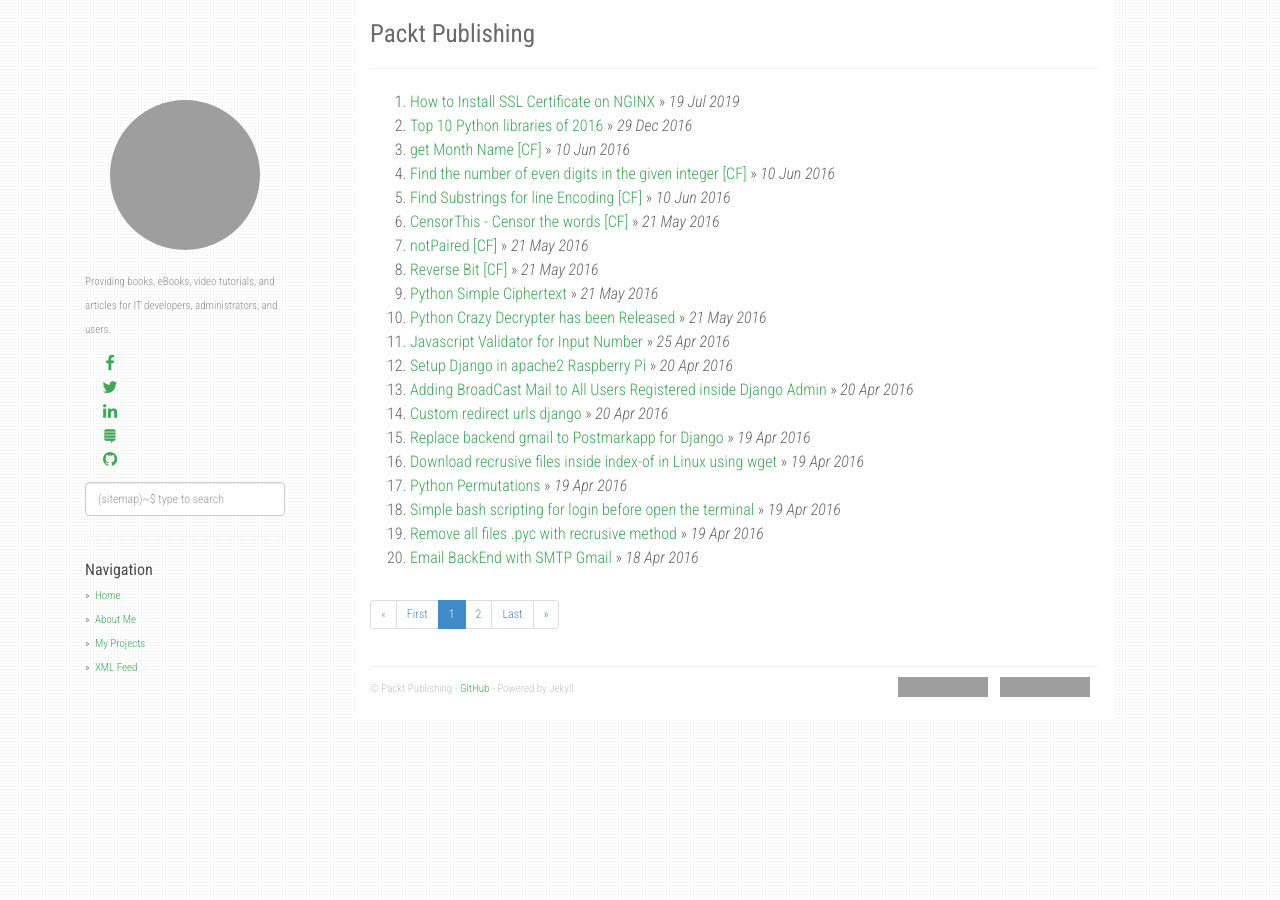
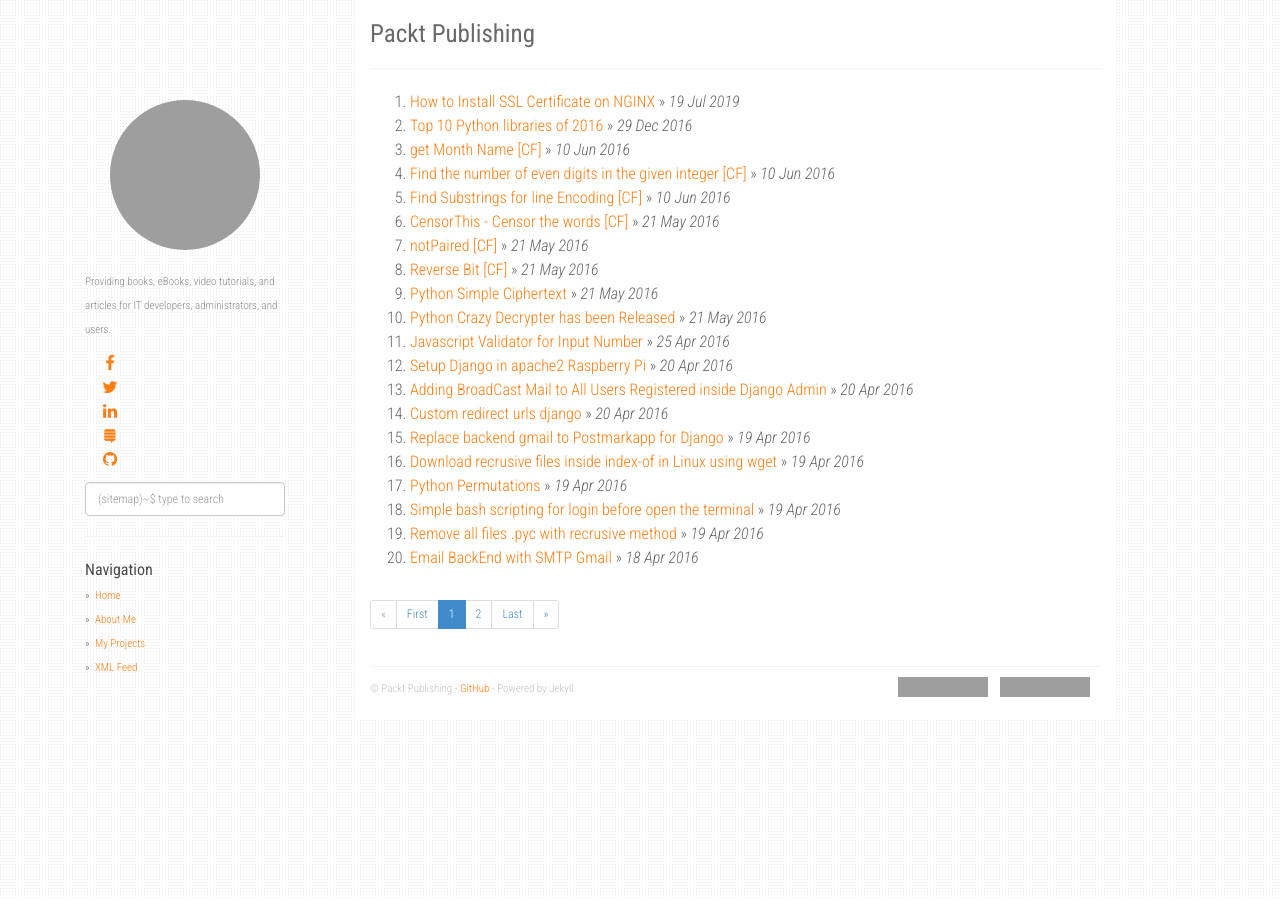
Before and after one commit to PacktPublishing/expert-insight, a Jekyll site: the page built from index.html, in a window 1280 px wide. Built offline with Jekyll 4.4.1, drawn with Linux system fonts in a browser that asks for light colours; nearby versions of some CDN libraries; the list of posts is cut into pages by our own code; grey boxes are pictures that could not be loaded.

Commit message:
Update main.css

```diff
--- a/static/css/main.css
+++ b/static/css/main.css
@@ -31,7 +31,7 @@
 }
 a, a:link, a:active {
   text-decoration: none;
-  color: #3fa757;
+  color: #fd7e14;
 }
 a:hover {
   color: #B3B3B3;
@@ -127,7 +127,7 @@
 .social div.socIco{
   width:25%;
   text-align: center;
-  color: #3fa757;
+  color: #fd7e14;
   font-size: 1.5em;
 }
 .social ul {
```
